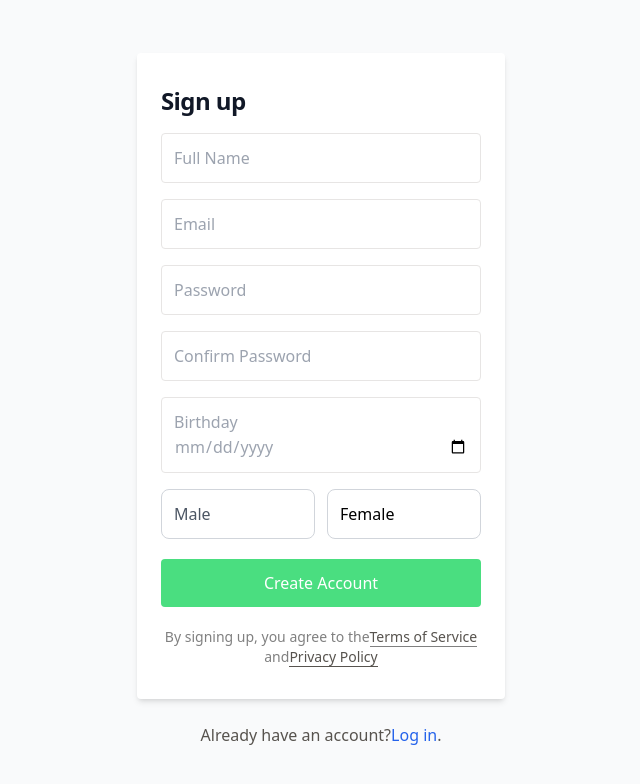
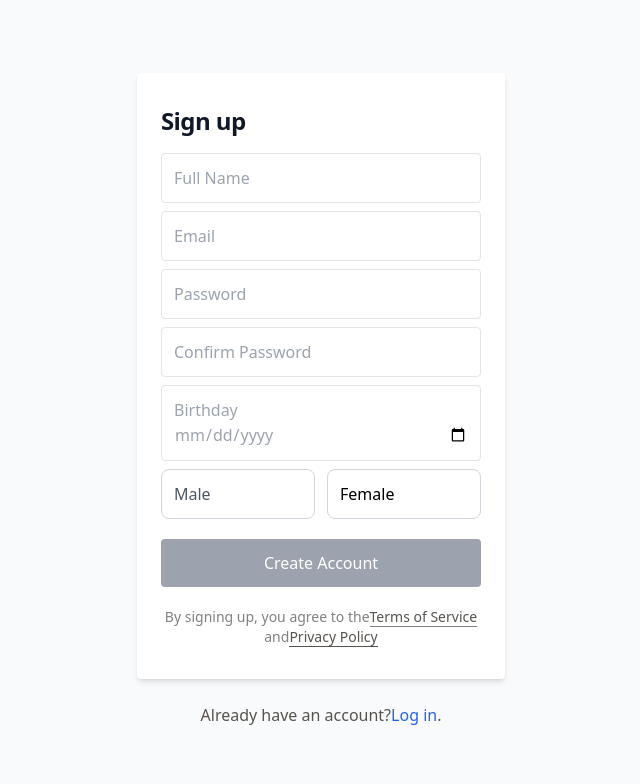
Before and after one commit to eomsteve/gmgm, a React (Create React App) app in the folder frontend/: page /SignUp in a window 1280 px wide. Shown: the top 784 px of the page, without its empty margins (319-959 px from the left). Built offline with nearby package versions, Linux system fonts and the light colour scheme.

Commit message:
feat : make function for check signup Name, Email, Password Confirm

```diff
--- a/frontend/package.json
+++ b/frontend/package.json
@@ -47,9 +47,11 @@
   },
   "devDependencies": {
     "@reduxjs/toolkit": "^1.8.5",
+    "@types/axios": "^0.14.0",
     "@typescript-eslint/eslint-plugin": "^5.36.1",
     "@typescript-eslint/parser": "^5.36.1",
     "autoprefixer": "^10.4.10",
+    "axios": "^0.27.2",
     "chart.js": "^3.9.1",
     "eslint": "^8.23.0",
     "eslint-config-prettier": "^8.5.0",
--- a/frontend/src/components/users/SignUpComponent.tsx
+++ b/frontend/src/components/users/SignUpComponent.tsx
@@ -1,55 +1,170 @@
-import { FunctionComponent } from 'react';
+import { useState, useCallback,FunctionComponent } from 'react';
 import { useNavigate } from 'react-router-dom';
+
+import axios from 'axios';
 
 interface SignUpProps {}
 
 const SignUp: FunctionComponent<SignUpProps> = () => {
+  const [name, setName] = useState<string>('')
+const [email, setEmail] = useState<string>('')
+const [password, setPassword] = useState<string>('')
+const [passwordConfirm, setPasswordConfirm] = useState<string>('')
+
+const [nameMessage, setNameMessage] = useState<string>('')
+const [emailMessage, setEmailMessage] = useState<string>('')
+const [passwordMessage, setPasswordMessage] = useState<string>('')
+const [passwordConfirmMessage, setPasswordConfirmMessage] = useState<string>('')
+
+const [isName, setIsName] = useState<boolean>(false)
+const [isEmail, setIsEmail] = useState<boolean>(false)
+const [isPassword, setIsPassword] = useState<boolean>(false)
+const [isPasswordConfirm, setIsPasswordConfirm] = useState<boolean>(false)
+
+const [isNameBlur, setIsNameBlur] = useState<boolean>(true)
+const [isEmailBlur, setIsEmailBlur] = useState<boolean>(true)
+const [isPasswordBlur, setIsPasswordBlur] = useState<boolean>(true)
+const [isPasswordConfirmBlur, setIsPasswordConfirmBlur] = useState<boolean>(true)
+
+const onChangeName = useCallback((e: React.ChangeEvent<HTMLInputElement>) => {
+  setName(e.target.value)
+  if (e.target.value.length < 2 || e.target.value.length > 5) {
+    setNameMessage('2글자 이상 5글자 미만으로 입력해주세요.')
+    setIsName(false)
+  } else {
+    setNameMessage('올바른 이름 형식입니다 :)')
+    setIsName(true)
+  }
+}, [])
+
+const onChangeEmail = useCallback((e: React.ChangeEvent<HTMLInputElement>) => {
+  const emailRegex =
+    /([\w-.]+)@((\[[0-9]{1,3}\.[0-9]{1,3}\.[0-9]{1,3}\.)|(([\w-]+\.)+))([a-zA-Z]{2,4}|[0-9]{1,3})(\]?)$/
+  const emailCurrent = e.target.value
+  setEmail(emailCurrent)
+
+  if (!emailRegex.test(emailCurrent)) {
+    setEmailMessage('이메일 형식이 틀렸어요! 다시 확인해주세요 ㅜ ㅜ')
+    setIsEmail(false)
+  } else {
+    setEmailMessage('올바른 이메일 형식이에요 : )')
+    setIsEmail(true)
+  }
+}, [])
+
+  // 비밀번호
+  const onChangePassword = useCallback((e: React.ChangeEvent<HTMLInputElement>) => {
+    const passwordRegex = /^(?=.*[a-zA-Z])(?=.*[!@#$%^*+=-])(?=.*[0-9]).{8,25}$/
+    const passwordCurrent = e.target.value
+    setPassword(passwordCurrent)
+
+    if (!passwordRegex.test(passwordCurrent)) {
+      setPasswordMessage('숫자+영문자+특수문자 조합으로 8자리 이상 입력해주세요!')
+      setIsPassword(false)
+    } else {
+      setPasswordMessage('안전한 비밀번호에요 : )')
+      setIsPassword(true)
+    }
+  }, [])
+
+  // 비밀번호 확인
+  const onChangePasswordConfirm = useCallback(
+    (e: React.ChangeEvent<HTMLInputElement>) => {
+      const passwordConfirmCurrent = e.target.value
+      setPasswordConfirm(passwordConfirmCurrent)
+
+      if (password === passwordConfirmCurrent) {
+        setPasswordConfirmMessage('비밀번호를 똑같이 입력했어요 : )')
+        setIsPasswordConfirm(true)
+      } else {
+        setPasswordConfirmMessage('비밀번호가 틀려요. 다시 확인해주세요 ㅜ ㅜ')
+        setIsPasswordConfirm(false)
+      }
+    },
+    [password]
+  )
+
+// const onSubmit = useCallback(
+//   async (e: React.FormEvent<HTMLFormElement>) => {
+//     e.preventDefault()
+//     try {
+//       await axios
+//         .post(REGISTER_USERS_URL, {
+//           username: name,
+//           password: password,
+//           email: email,
+//         })
+//         .then((res) => {
+//           console.log('response:', res)
+//           if (res.status === 200) {
+//             router.push('/sign_up/profile_start')
+//           }
+//         })
+//     } catch (err) {
+//       console.error(err)
+//     }
+//   },
+//   [email, name, password, router]
+// )
   return (
-    <form className="flex min-h-screen flex-col bg-gray-50">
+    <form className="flex min-h-screen flex-col bg-gray-50" onSubmit={()=>{console.log('onSubmit')}}>
       <div className="container mx-auto flex max-w-sm flex-1 flex-col items-center justify-center px-2">
         <div className="w-full rounded bg-white px-6 py-8 text-black shadow-md">
           <h1 className="text-xl mb-4 font-bold leading-tight tracking-tight text-gray-900 dark:text-white md:text-2xl">Sign up</h1>
           <input
             id="FullName"
+            onChange={onChangeName}
             type="text"
-            className="mb-4 block w-full rounded border border-stone-200 p-3"
+            className={`my-2 block w-full rounded border p-3  ${isNameBlur ? 'border-stone-200' : `${isName  ? 'border-green-600' : 'border-red-500'}`}`}
             name="fullname"
             placeholder="Full Name"
+            onBlur={()=>{setIsNameBlur(false)}}
             required
           />
-
+          {name.length > 0 && <span className={`text-[0.7rem] ${isName ? 'text-blue-400' : 'text-gray-500'}`}>{nameMessage}</span>}
           <input
             id="Email"
+            onChange={onChangeEmail}
             type="text"
-            className="mb-4 block w-full rounded border border-stone-200 p-3"
+            className={`my-2 block w-full rounded border p-3  ${isEmailBlur ? 'border-stone-200' : `${isEmail  ? 'border-green-600' : 'border-red-500'}`}`}
             name="email"
             placeholder="Email"
+            onBlur={()=>{setIsEmailBlur(false)}}
             required
           />
+          { (email.length > 0) && <span className={`text-[0.7rem] ${isEmail ? 'text-blue-400' : 'text-gray-500'}`}>{emailMessage}</span>}
 
           <input
             id="Password1"
+            onChange={onChangePassword}
             type="password"
-            className="mb-4 block w-full rounded border border-stone-200 p-3"
+            className={`my-2 block w-full rounded border p-3  ${isPasswordBlur ? 'border-stone-200' : `${isPassword  ? 'border-green-600' : 'border-red-500'}`}`}
             name="password"
             placeholder="Password"
             required
           />
+          {password.length > 0 && (
+            <span className={`text-[0.7rem] ${isPassword ? 'text-blue-400' : 'text-gray-500'}`}>{passwordMessage}</span>
+          )}
           <input
             id="Password2"
+            onChange={onChangePasswordConfirm}
             type="password"
-            className="mb-4 block w-full rounded border border-stone-200 p-3"
+            className={`my-2 block w-full rounded border p-3  ${isPasswordConfirmBlur ? 'border-stone-200' : `${isPasswordConfirm  ? 'border-green-600' : 'border-red-500'}`}`}
             name="confirm_password"
             placeholder="Confirm Password"
             required
           />
+          {passwordConfirm.length > 0 && (
+            <span className={`text-[0.7rem] ${isPasswordConfirm ? 'text-blue-400' : 'text-gray-500'}`}>{passwordConfirmMessage}</span>
+          )}
           <input
             id="Birth"
             type="date"
             data-placeholder="Birthday"
             required
             aria-required="true"
-            className="mb-4 block w-full rounded border border-stone-200 p-3 text-gray-400"
+            className="my-2 block w-full rounded border border-stone-200 p-3 text-gray-400"
             name="birthday"
           />
           {/* gender selectors */}
@@ -69,9 +184,6 @@ const SignUp: FunctionComponent<SignUpProps> = () => {
                 Male
               </label>
 
-              {/* <div className="absolute top-5 right-3 hidden h-5 w-5 peer-checked:block">
-                👍
-              </div> */}
             </div>
             <div >
               <input
@@ -88,15 +200,14 @@ const SignUp: FunctionComponent<SignUpProps> = () => {
                 Female
               </label>
 
-              {/* <div className="absolute top-5 right-3 hidden h-5 w-5 peer-checked:block">
-                  👎
-                </div> */}
+
             </div>
           </div>
           {/* input box end */}
           <button
             type="submit"
-            className="my-1 w-full rounded bg-green-400 py-3 text-center text-white hover:bg-green-800 focus:outline-none"
+            className={`my-1 w-full rounded ${!(isName && isEmail && isPassword && isPasswordConfirm) ? 'bg-gray-400' : 'bg-blue-400'} py-3 text-center text-white focus:outline-none`}
+            disabled={!(isName && isEmail && isPassword && isPasswordConfirm)}
           >
             Create Account
           </button>
--- a/frontend/src/components/users/utils.ts
+++ b/frontend/src/components/users/utils.ts
@@ -1,11 +1,12 @@
 const pwd1 : HTMLInputElement | null = document.querySelector('#Password1'),
-      pwd2 = document.querySelector('#Password2'),
+      pwd2 : HTMLInputElement | null = document.querySelector('#Password2'),
       email = document.querySelector('#Email'),
       name = document.querySelector('#FullName');
 
 
 const pwd1Value = pwd1!.value;
+const pwd2Value = pwd2!.value;
 
-export const comparePassword = (pwd1 : string, pwd2 : string) : Boolean =>{
+export const comparePassword = (pwd1Value : string, pwd2Value : string) : Boolean =>{
   return true;
 }
--- a/frontend/src/routers/NavBtn.tsx
+++ b/frontend/src/routers/NavBtn.tsx
@@ -17,8 +17,6 @@ const NavBtn: FunctionComponent<NavBtnProps> = () => {
       <Link to="/"><HomeBtn /></Link>
       <Link to="/checkLists"><CheckListBtn /></Link>
       <Link to="/favorite"><FavBtn/></Link>
-      {/* <Link to="/fav">favorite</Link>
-    <Link to="/checkLists">check lists</Link> */}
     </nav>
     </>
   );
```
Also changed, not shown: 1 other file (tests, documents, lock files or other folders).
